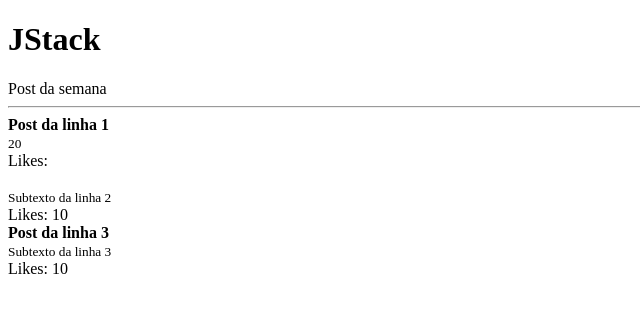
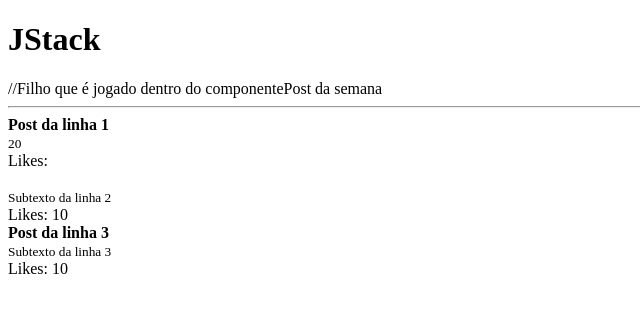
Before and after one commit to cauealb/full-stack, a React app in the folder React/: page / in a window 1280 px wide. Shown: the top 312 px of the page, without its empty margins (0-640 px from the left). Built offline with nearby package versions, Linux system fonts and the light colour scheme.

Commit message:
Update Header.jsx

```diff
--- a/React/src/Header.jsx
+++ b/React/src/Header.jsx
@@ -5,6 +5,7 @@ export default function Header({title, children}) {
     return (
         <>
             <h1>{title}</h1>
+            //Filho que é jogado dentro do componente
             {children}
         </>
     )
```
